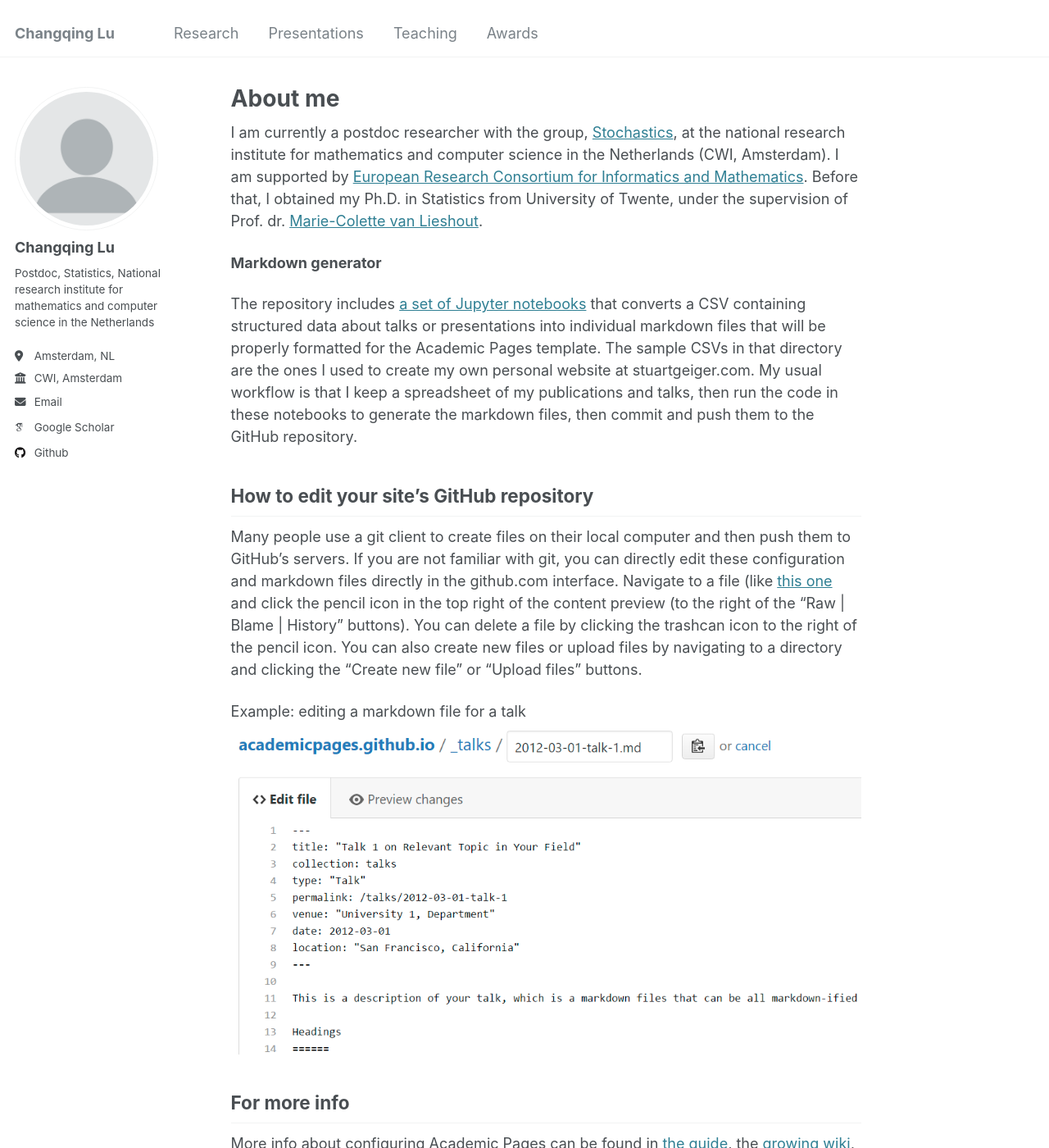
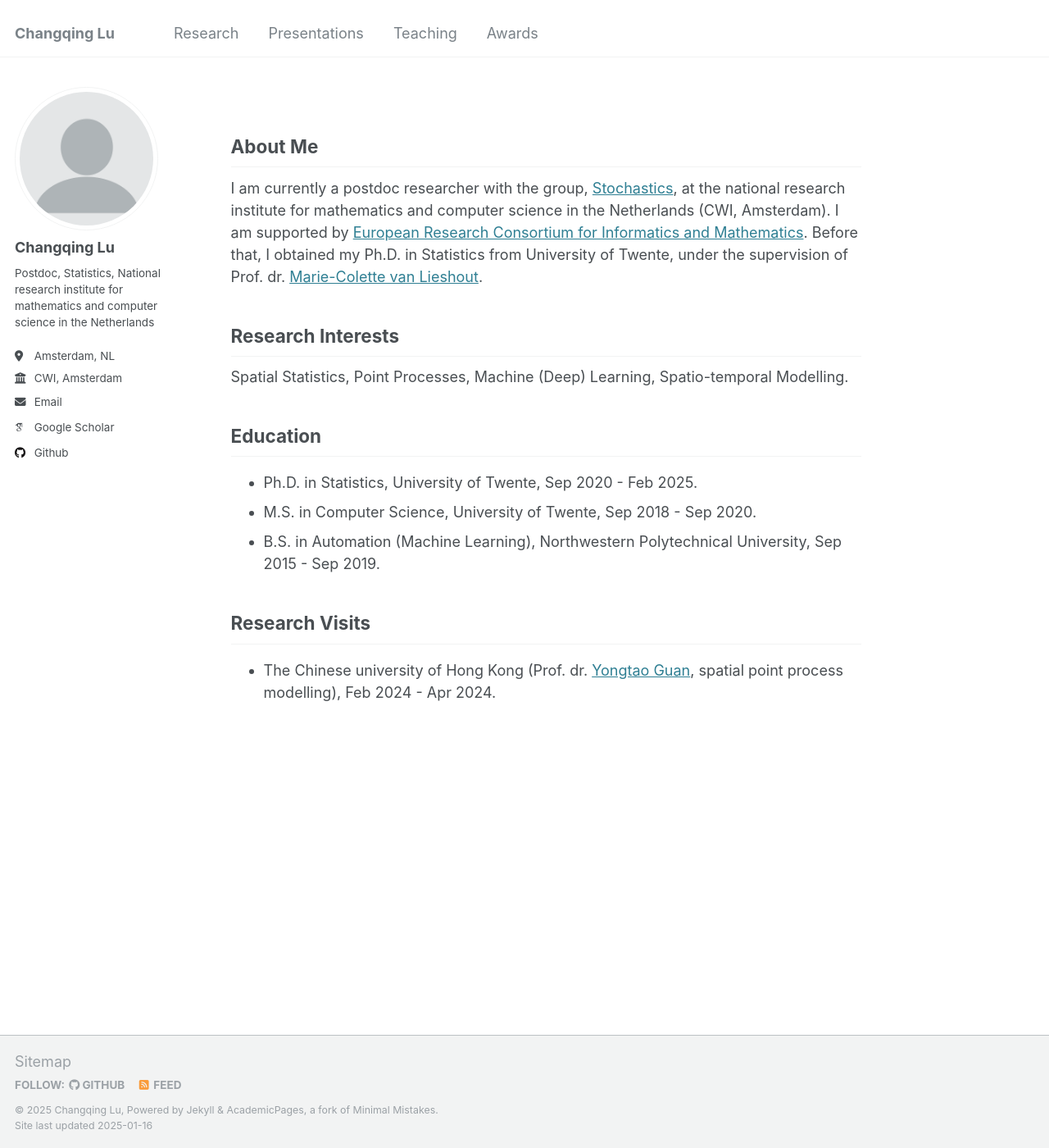
Before and after one commit to Bobby-Lu/Bobby-Lu.github.io, a Jekyll site: the page built from _pages/about.md, in a window 1280 px wide and 1400 px high. Shown: the whole window at 82% size. Built offline with Jekyll 4.4.1, drawn with Linux system fonts in a browser that asks for light colours; some web fonts are replaced; some of the changed text lies outside the part shown.

Commit message:
Update about.md

```diff
--- a/_pages/about.md
+++ b/_pages/about.md
@@ -1,26 +1,29 @@
 ---
 permalink: /
-title: "About me"
+title: ""
 author_profile: true
 redirect_from:
   - /about/
   - /about.html
 ---
 
+About Me
+------
 I am currently a postdoc researcher with the group, [Stochastics](https://www.cwi.nl/en/groups/stochastics/), at the national research institute for mathematics and computer science in the Netherlands (CWI, Amsterdam). I am supported by [European Research Consortium for Informatics and Mathematics](https://www.ercim.eu). Before that, I obtained my Ph.D. in Statistics from University of Twente, under the supervision of Prof. dr. [Marie-Colette van Lieshout](https://homepages.cwi.nl/~colette/).
 
-**Markdown generator**
 
-The repository includes [a set of Jupyter notebooks](https://github.com/academicpages/academicpages.github.io/tree/master/markdown_generator
-) that converts a CSV containing structured data about talks or presentations into individual markdown files that will be properly formatted for the Academic Pages template. The sample CSVs in that directory are the ones I used to create my own personal website at stuartgeiger.com. My usual workflow is that I keep a spreadsheet of my publications and talks, then run the code in these notebooks to generate the markdown files, then commit and push them to the GitHub repository.
+Research Interests
+------
+Spatial Statistics, Point Processes, Machine (Deep) Learning, Spatio-temporal Modelling.
 
-How to edit your site's GitHub repository
+
+Education
 ------
-Many people use a git client to create files on their local computer and then push them to GitHub's servers. If you are not familiar with git, you can directly edit these configuration and markdown files directly in the github.com interface. Navigate to a file (like [this one](https://github.com/academicpages/academicpages.github.io/blob/master/_talks/2012-03-01-talk-1.md) and click the pencil icon in the top right of the content preview (to the right of the "Raw | Blame | History" buttons). You can delete a file by clicking the trashcan icon to the right of the pencil icon. You can also create new files or upload files by navigating to a directory and clicking the "Create new file" or "Upload files" buttons.
+- Ph.D. in Statistics, University of Twente, Sep 2020 - Feb 2025.
+- M.S. in Computer Science, University of Twente, Sep 2018 - Sep 2020.
+- B.S. in Automation (Machine Learning), Northwestern Polytechnical University, Sep 2015 - Sep 2019.
 
-Example: editing a markdown file for a talk
-![Editing a markdown file for a talk](/images/editing-talk.png)
 
-For more info
+Research Visits
 ------
-More info about configuring Academic Pages can be found in [the guide](https://academicpages.github.io/markdown/), the [growing wiki](https://github.com/academicpages/academicpages.github.io/wiki), and you can always [ask a question on GitHub](https://github.com/academicpages/academicpages.github.io/discussions). The [guides for the Minimal Mistakes theme](https://mmistakes.github.io/minimal-mistakes/docs/configuration/) (which this theme was forked from) might also be helpful.
+- The Chinese university of Hong Kong (Prof. dr. [Yongtao Guan](https://sds.cuhk.edu.cn/en/teacher/1038), spatial point process modelling), Feb 2024 - Apr 2024.
```
